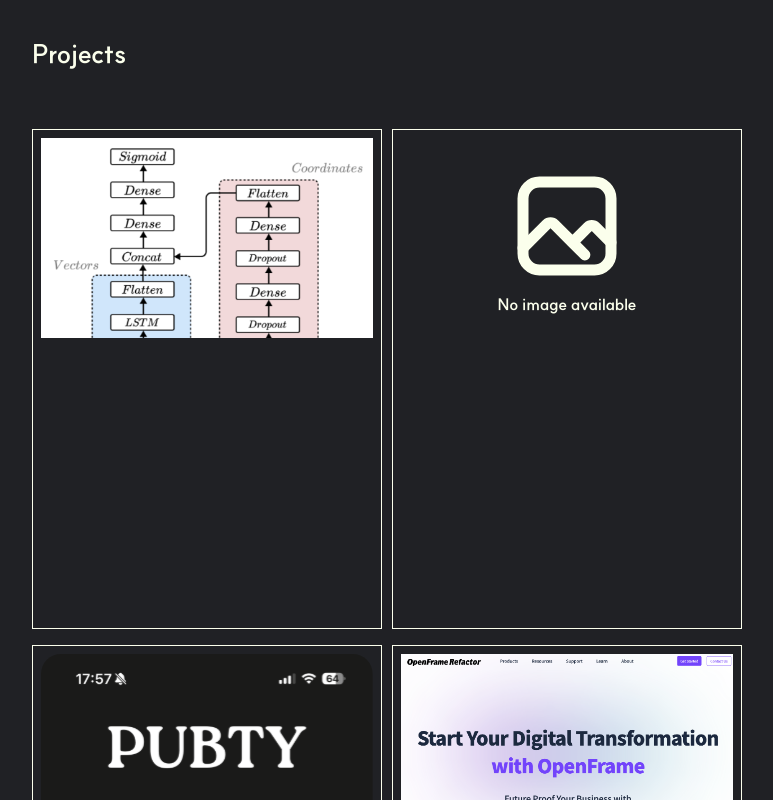
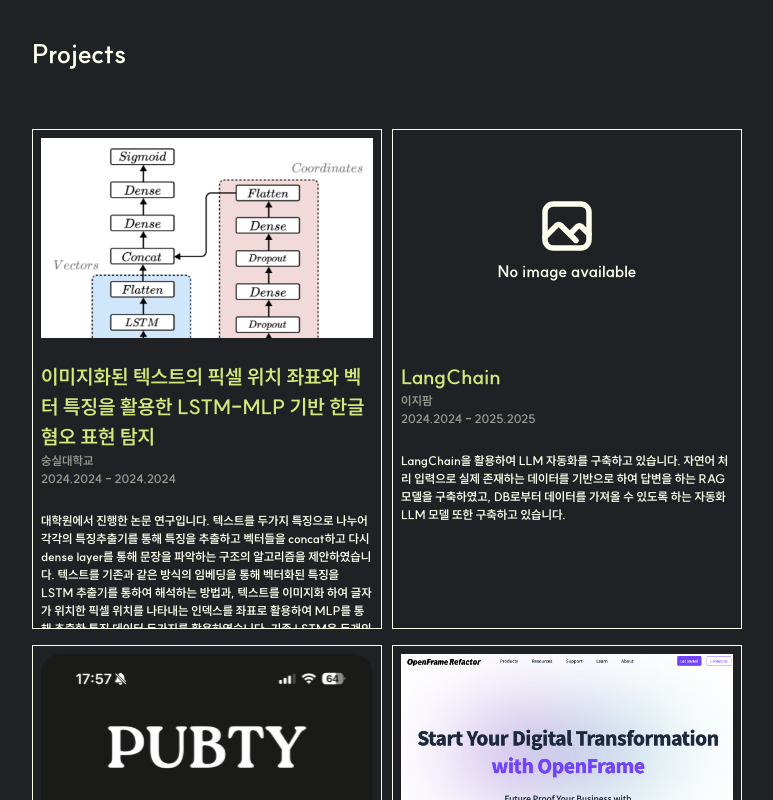
Before and after one commit to ramieeee/portfolio_2.0, a Next.js app: page / in a window 1280 px wide. Shown: the part 3720-4520 px from the top of the page, without its empty margins (256-1029 px from the left). Built offline with nearby package versions, Linux system fonts and the light colour scheme.

Commit message:
Fix project card

```diff
--- a/components/molecules/ProjectCard.tsx
+++ b/components/molecules/ProjectCard.tsx
@@ -8,7 +8,11 @@
 
 export default function ProjectCard({ project }: ProjectCard) {
   return (
-    <div className="w-[350px] h-[500px] p-2 border-[1px] border-color-main">
+    <div
+      className="flex flex-col w-[350px] h-[500px] p-2 border-[1px]
+      border-color-main cursor-pointer hover:bg-color-secondary
+      transition-all duration-200 overflow-hidden gap-6"
+    >
       {/* img */}
       <div className="w-full h-[200px] flex justify-center items-center mx-auto">
         {project?.images.length > 0 ? (
@@ -22,41 +26,34 @@
             <Image
               src={PhotoSvg}
               alt="No Image"
-              width={100}
-              height={100}
-              style={{ width: "40%", height: "40%" }}
+              width={50}
+              height={50}
+              style={{ width: "20%", height: "20%" }}
             />
             <div className="text-color-main font-suitBold">
               No image available
             </div>
           </div>
         )}
-        {/* {project?.images.length > 0 ? (
-          <Image
-            src={`/${project?.images[0]}`}
-            alt="Project Image"
-            width={100}
-            height={100}
-            style={{ width: "auto", height: "100%" }}
-          />
-        ) : (
-          <div className="flex flex-col justify-center items-center">
-            <Image
-              src={PhotoSvg}
-              alt="No Image"
-              width={100}
-              height={100}
-              style={{ width: "40%", height: "40%" }}
-            />
-            <div>No image</div>
-          </div>
-        )} */}
       </div>
 
       {/* 제목, 기간 */}
-      <div></div>
+      <div className="flex flex-col">
+        <div className="font-suitBold text-size-subtitle text-color-highlight">
+          {project.title}
+        </div>
+        <div>
+          <div className="font-suitBold text-size-body text-color-secondary">
+            {project.organization}
+          </div>
+          <div className="font-suitBold text-size-body text-color-secondary">{`${project.time.from.year}.${project.time.from.year} - ${project.time.until.year}.${project.time.until.year}`}</div>
+        </div>
+      </div>
 
       {/* 설명 */}
+      <div className="flex font-suitBold text-size-body text-color-main">
+        {project.description}
+      </div>
     </div>
   );
 }
```
